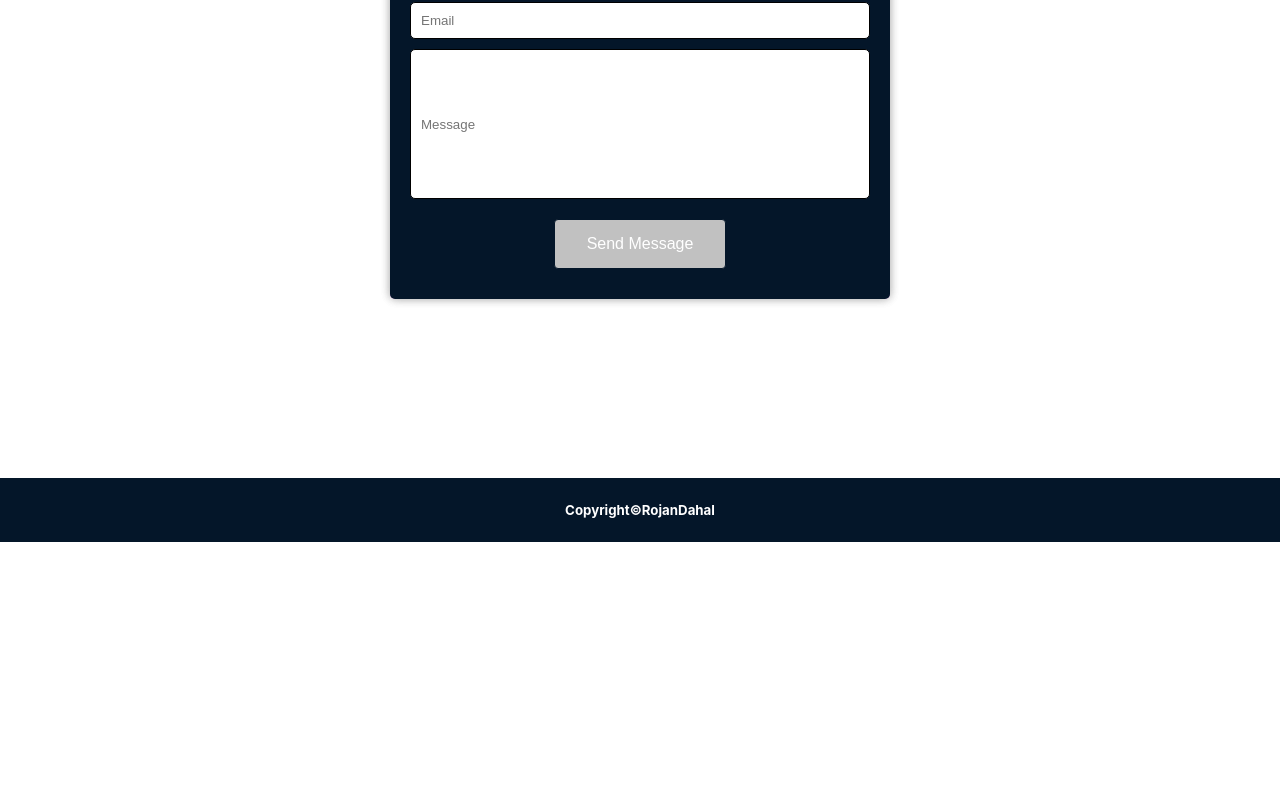
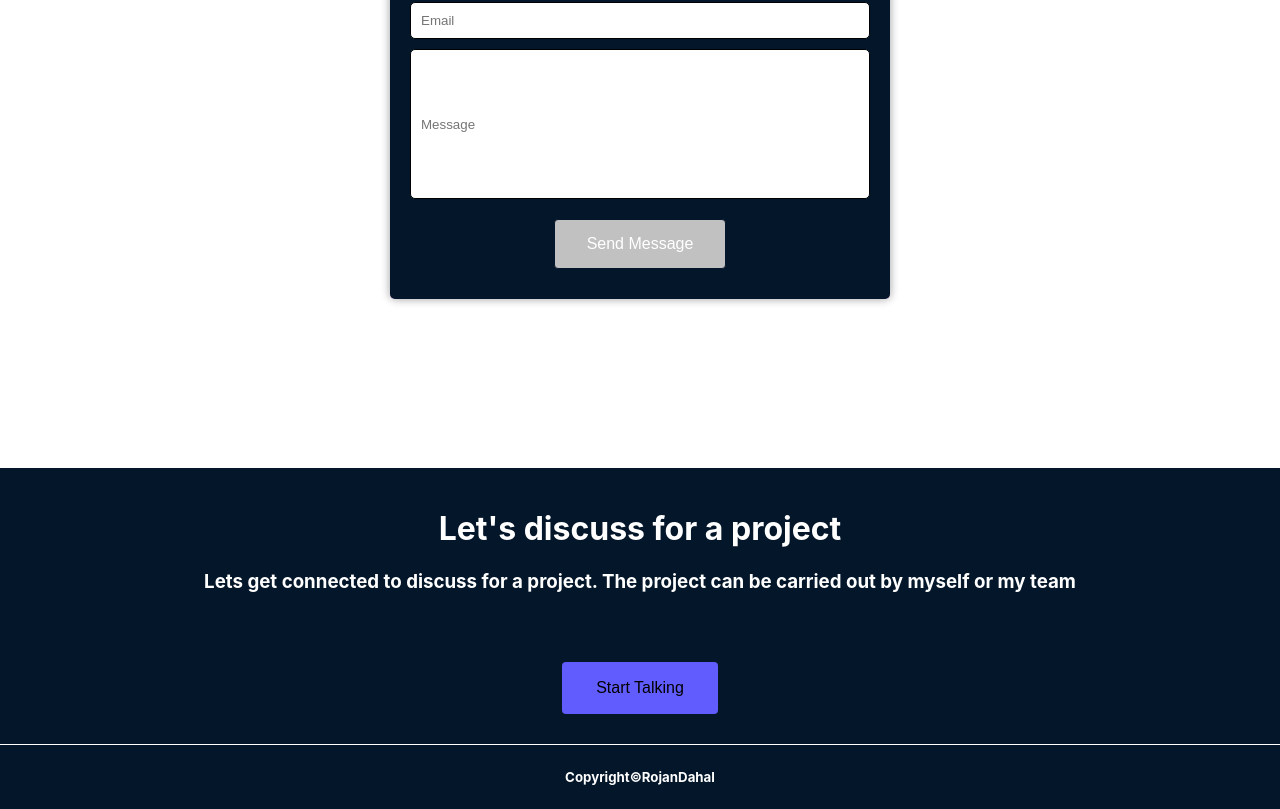
Before and after one commit to rojandahal/portfolio, a React (Create React App) app: page /contact in a window 1280 px wide. Shown: the part 332-1141 px from the top of the page. Before the commit the page ends 874 px from the top, so only its background shows below. Built offline with nearby package versions, Linux system fonts and the light colour scheme.

Commit message:
Fix Dimensions and Footer

```diff
--- a/src/components/Buttons/button.css
+++ b/src/components/Buttons/button.css
@@ -1,14 +1,18 @@
 .button-contact {
   background-color: #d365ef;
+  border: 3px solid transparent;
   text-align: center;
+  margin-top: 5px;
   padding: 15px 32px;
   font-size: 16px;
   border-radius: 4px;
-  border: none;
 }
 
 .button-contact:hover {
   cursor: pointer;
+  color: white;
+  background-color: transparent;
+  border: 3px solid #041629;
   transform: scale(1.05, 1.05);
 }
 
@@ -19,13 +23,13 @@
   border-radius: 4px;
   background-color: white;
   margin: 30px;
-  border: solid 1px #041629;
+  border: solid 2px #041629;
 }
 
 .button-download:hover {
   cursor: pointer;
-  border: none;
   background-color: #041629;
+  border: solid 2px transparent;
   color: white;
 }
 
@@ -46,3 +50,22 @@
   padding: 16px 33px;
   background-color: #d365ef;
 }
+
+.button-footer {
+  text-align: center;
+  padding: 15px 32px;
+  font-size: 16px;
+  border-radius: 4px;
+  background-color: #615cfd;
+  border: 2px solid transparent;
+  margin: 30px;
+}
+
+.button-footer:hover {
+  cursor: pointer;
+  border: none;
+  background-color: #041629;
+  border: solid 2px #d365ef;
+  transition: all 0.3s ease-in-out;
+  color: white;
+}
--- a/src/components/Cards/card.css
+++ b/src/components/Cards/card.css
@@ -1,5 +1,6 @@
 .card {
   box-shadow: 0 4px 8px 0 rgba(0, 0, 0, 0.2);
+  border: 0.5px solid transparent;
   padding: 20px 30px;
   margin: 25px;
   height: 15%;
--- a/src/components/Footer/Footer.js
+++ b/src/components/Footer/Footer.js
@@ -1,10 +1,24 @@
 import React from "react";
 import "./footer.css";
+import Button from "../Buttons/Button";
 
 export default function Footer() {
   return (
-    <div className="footer-container">
-      <h5>Copyright&copy;RojanDahal</h5>
+    <div className="footer">
+      <div className="footer-contents">
+        <div className="footer-text">
+          <h1>Let's discuss for a project</h1>
+          <h3>
+            Lets get connected to discuss for a project. The project can be
+            carried out by myself or my team{" "}
+          </h3>
+        </div>
+        <Button text={"Start Talking"} newClass={"button-footer"}></Button>
+      </div>
+
+      <div className="footer-container">
+        <h5>Copyright&copy;RojanDahal</h5>
+      </div>
     </div>
   );
 }
--- a/src/components/Footer/footer.css
+++ b/src/components/Footer/footer.css
@@ -1,6 +1,13 @@
+.footer {
+  background-color: #041629;
+}
+
+.footer-text {
+  color: white;
+  padding: 20px;
+}
 .footer-container {
-  background-color: #041629;
-  padding: 2px;
-  margin: 10px 0 0 0;
+  padding: 2px 0;
+  border-top: 1px solid white;
   color: white;
 }
--- a/src/pages/Header/header.css
+++ b/src/pages/Header/header.css
@@ -22,16 +22,16 @@
 }
 
 .text-container {
+  z-index: 1;
   grid-column: 1 / 4;
 }
 
 .header-text {
   display: grid;
   grid-column: 3;
-  place-items: center center;
-  grid-template-rows: repeat(2, 1fr);
-  margin-top: 4vh;
-  padding: 10px;
+  font-size: larger;
+  place-items: center;
+  grid-template-rows: repeat(2, 100%);
   text-align: justify;
   color: white;
 }
@@ -45,7 +45,6 @@
 .contact-icons {
   display: flex;
   flex-wrap: wrap;
-  margin-top: 2vh;
 }
 
 @keyframes gradient-bg {
--- a/src/pages/HomePage.js
+++ b/src/pages/HomePage.js
@@ -21,12 +21,6 @@ function HomePage() {
 
   return (
     <>
-      {/* {data.contacts.map((item, index) => {
-        // const Icon = lazy(() => import(`react-icons/${item.icons}`).then(icons => icons[props.icon]))
-        return (
-          <Header key={index} id={item.id} link={item.link} icon={item.icon} />
-        );
-      })} */}
       <Header />
       <div className="download-button">
         <a href={Resume} target="_blank" rel="noreferrer">
```
